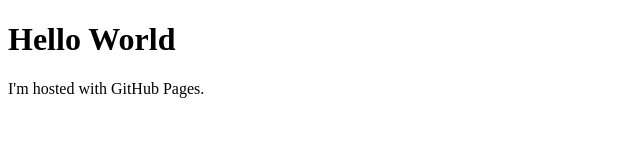
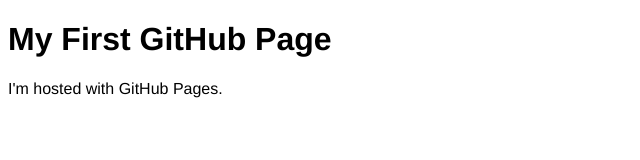
Before and after one commit to purevbadral/purevbadral.github.io, a plain HTML site: page index.html in a window 1280 px wide. Shown: the whole page, without its empty margins (0-640 px from the left). Drawn offline with Linux system fonts and the light colour scheme.

Commit message:
Set global font to Helvetice Neue

```diff
--- /dev/null
+++ b/css/main.css
@@ -0,0 +1,3 @@
+* {
+    font-family: "Helvetica Neue", "Helvetica", Arial, sans-serif !important;
+}
--- a/index.html
+++ b/index.html
@@ -1,8 +1,14 @@
 <!DOCTYPE html>
 <html>
 
+<head>
+    <link rel="stylesheet" href="./css/main.css">
+</head>
+
 <body>
-    <h1>Hello World</h1>
+    <header>
+        <h1>My First GitHub Page</h1>
+    </header>
     <p>I'm hosted with GitHub Pages.</p>
 </body>
 
```
Also changed, not shown: 1 other file.
